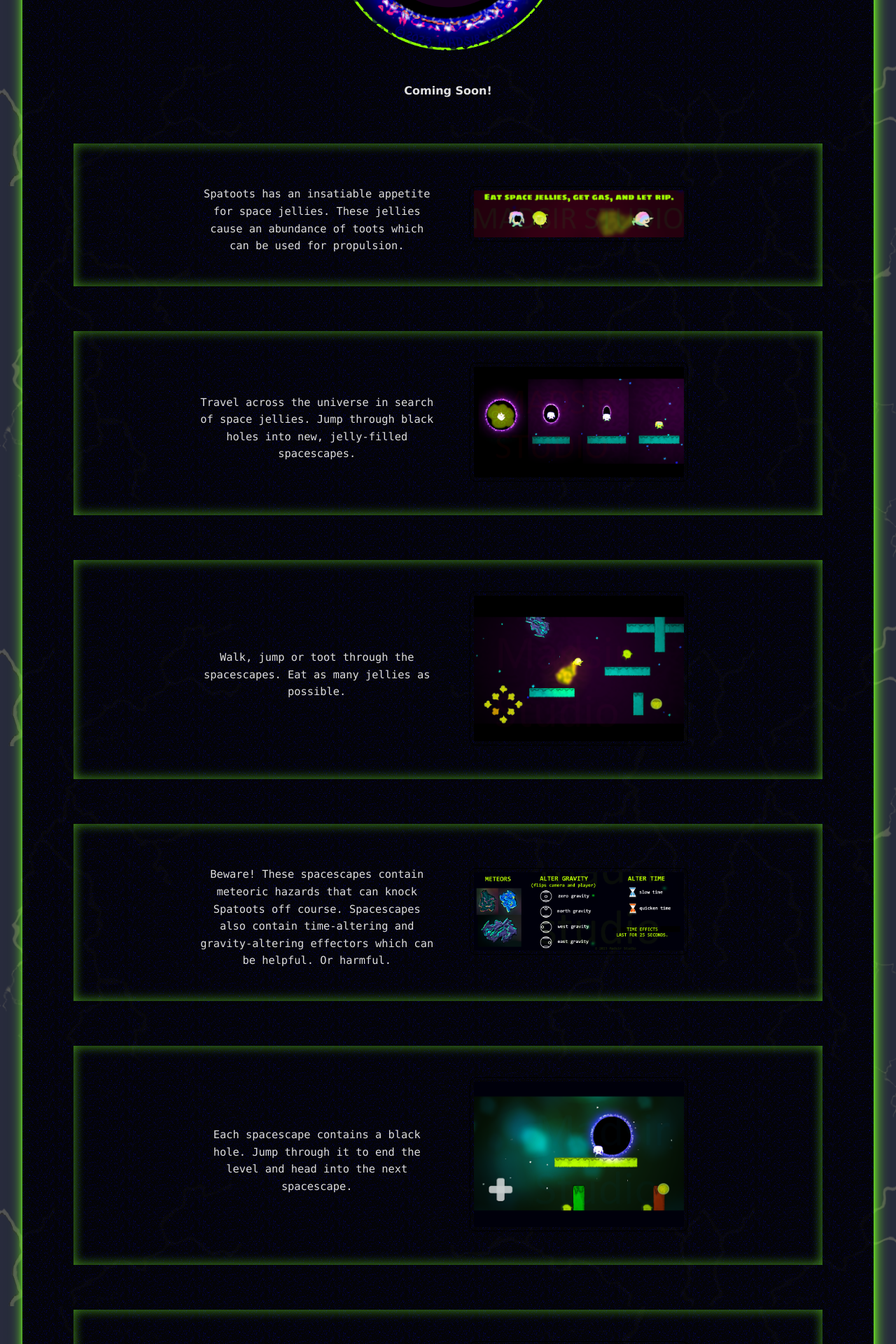
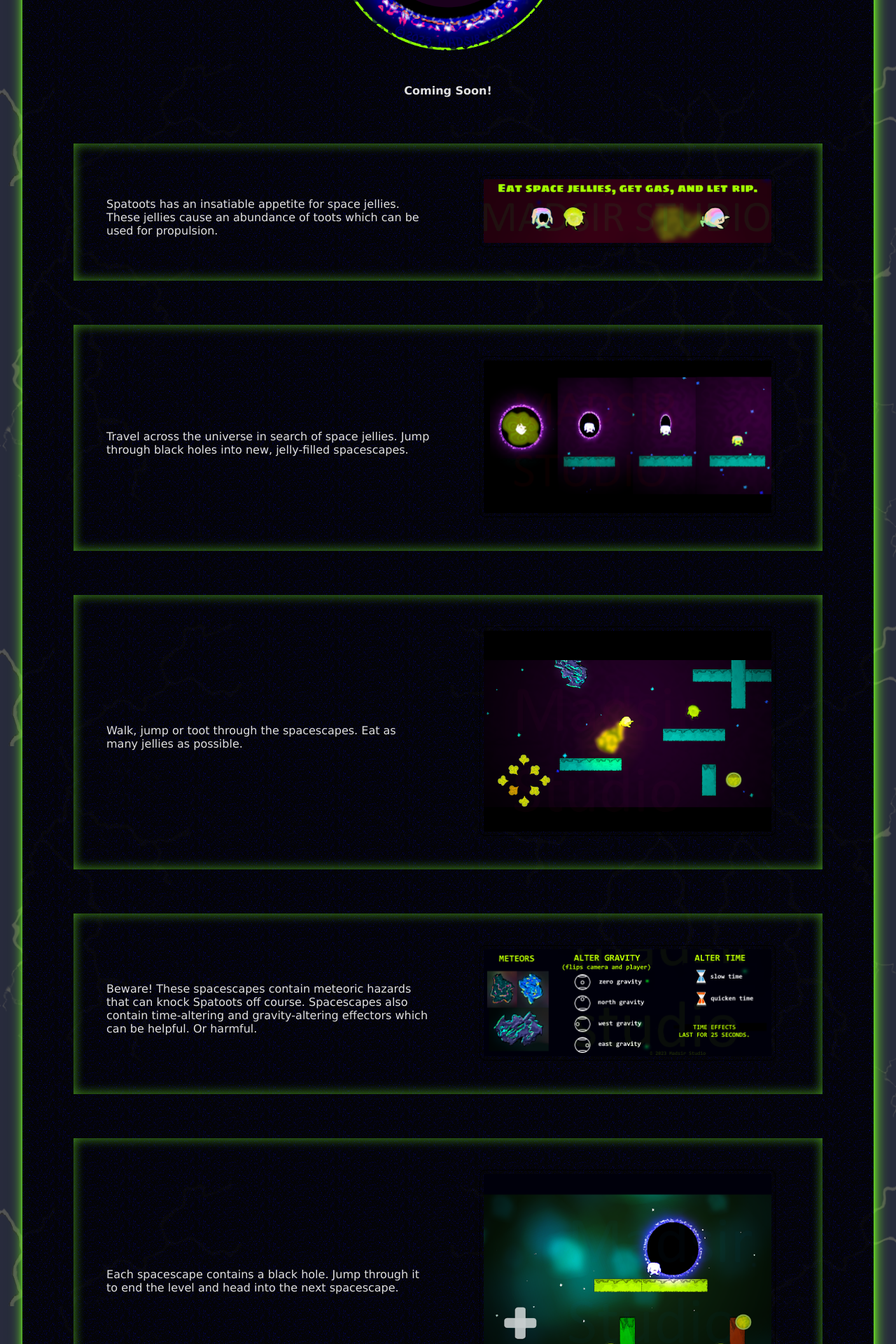
Before and after one commit to Madsir/madsirstudio.github.io, a Jekyll site: the page built from spacetoots/index.html, in a window 1280 px wide. Shown: the part 534-2454 px from the top of the page at 70% size. Built offline with Jekyll 4.4.1, drawn with Linux system fonts in a browser that asks for light colours.

Commit message:
Update index.html

```diff
--- a/spacetoots/index.html
+++ b/spacetoots/index.html
@@ -106,14 +106,7 @@ p {
   align-items: center;
 }
 .fonter {
-width: 35%;
-}
-p {
-  color: #DEDEDE;
-  font-size: 1.2em;
-  text-align: center;
-      font-family:"Lucida Console", 'Monaco', 'monospace';
-	line-height: 1.6em;
+width: 48%;
 }
 </style>
 </head>
```
